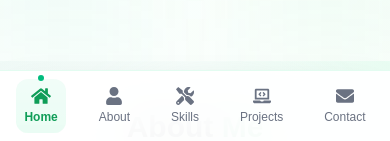
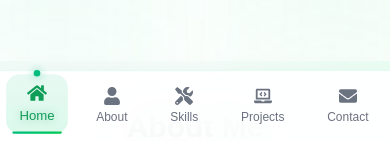
Before and after one commit to M-Hasnain-khan/Portfolio, a Next.js app: page /home in a window 390 px wide. Shown: the part 703-844 px from the top of the page. Built offline with nearby package versions, Linux system fonts and the light colour scheme.

Commit message:
Initial commit

```diff
--- a/src/components/header/Header.jsx
+++ b/src/components/header/Header.jsx
@@ -16,133 +16,88 @@ const Header = () => {
     { name: "Contact", href: "#contact", id: "contact", icon: FaEnvelope },
   ]
 
-  // Optimized scroll detection with Intersection Observer
+  // Fixed scroll detection
   useEffect(() => {
-    const observerOptions = {
-      root: null,
-      rootMargin: "-20% 0px -60% 0px",
-      threshold: 0.1,
-    }
+    const handleScroll = () => {
+      const sections = navLinks.map((link) => link.id)
+      const scrollPosition = window.scrollY + 100
 
-    const observerCallback = (entries) => {
-      entries.forEach((entry) => {
-        if (entry.isIntersecting) {
-          setActiveSection(entry.target.id)
+      for (let i = sections.length - 1; i >= 0; i--) {
+        const element = document.getElementById(sections[i])
+        if (element && element.offsetTop <= scrollPosition) {
+          setActiveSection(sections[i])
+          break
         }
-      })
-    }
+      }
 
-    const observer = new IntersectionObserver(observerCallback, observerOptions)
-
-    navLinks.forEach((link) => {
-      const element = document.getElementById(link.id)
-      if (element) {
-        observer.observe(element)
-      }
-    })
-
-    return () => observer.disconnect()
-  }, [])
-
-  // Optimized scroll detection for header background
-  useEffect(() => {
-    let ticking = false
-
-    const handleScroll = () => {
-      if (!ticking) {
-        requestAnimationFrame(() => {
-          setScrolled(window.scrollY > 50)
-          ticking = false
-        })
-        ticking = true
-      }
+      setScrolled(window.scrollY > 50)
     }
 
     window.addEventListener("scroll", handleScroll, { passive: true })
+    handleScroll() // Initial call
     return () => window.removeEventListener("scroll", handleScroll)
   }, [])
 
-  // Smooth scroll function
-  const handleNavClick = (e, href, id) => {
+  const handleNavClick = (e, id) => {
     e.preventDefault()
-    setActiveSection(id)
-
     const element = document.getElementById(id)
     if (element) {
       const headerHeight = window.innerWidth >= 768 ? 80 : 0
-      const elementPosition = element.getBoundingClientRect().top + window.pageYOffset
-      const offsetPosition = elementPosition - headerHeight
+      const offsetPosition = element.offsetTop - headerHeight
+      window.scrollTo({ top: offsetPosition, behavior: "smooth" })
+    }
+  }
 
-      window.scrollTo({
-        top: offsetPosition,
-        behavior: "smooth",
-      })
-    }
+  // Shared styles for active/hover states
+  const activeHoverStyles = {
+    color: "#0F9D58",
+    textShadow: "0 0 8px rgba(15, 157, 88, 0.4)",
+    scale: 1.05,
   }
 
   return (
     <>
-      {/* === DESKTOP HEADER ONLY === */}
+      {/* DESKTOP HEADER */}
       <motion.header
-        className={`fixed w-full top-0 z-50 border-b transition-all duration-300 ease-out hidden md:block ${
-          scrolled
-            ? "bg-white/95 backdrop-blur-xl shadow-lg border-emerald-200/30"
-            : "bg-white/80 backdrop-blur-md shadow-md border-emerald-200/20"
+        className={`fixed w-full top-0 z-50 border-b transition-all duration-300 hidden md:block ${
+          scrolled ? "bg-white/95 backdrop-blur-xl shadow-lg" : "bg-white/80 backdrop-blur-md shadow-md"
         }`}
         initial={{ y: -100 }}
         animate={{ y: 0 }}
-        transition={{
-          duration: 0.6,
-          ease: [0.23, 1, 0.32, 1],
-        }}
+        transition={{ duration: 0.5, ease: "easeOut" }}
       >
-        <div className="container mx-auto px-4 lg:px-8 py-4 flex justify-between items-center">
+        <div className="container mx-auto px-8 py-4 flex justify-between items-center">
           {/* Logo */}
           <motion.h1
-            className="text-2xl lg:text-3xl font-extrabold"
+            className="text-3xl font-bold"
             initial={{ opacity: 0, x: -30 }}
             animate={{ opacity: 1, x: 0 }}
-            transition={{
-              duration: 0.5,
-              delay: 0.2,
-              ease: [0.23, 1, 0.32, 1],
-            }}
+            transition={{ duration: 0.5, delay: 0.2 }}
           >
             <span className="text-gray-900">M-</span>
             <span className="text-emerald-600">Hasnain</span>
           </motion.h1>
 
           {/* Desktop Nav */}
-          <nav className="hidden md:flex space-x-6 lg:space-x-8">
-            {navLinks.map((link, index) => (
+          <nav className="flex space-x-8">
+            {navLinks.map((link) => (
               <motion.a
                 key={link.name}
                 href={link.href}
-                onClick={(e) => handleNavClick(e, link.href, link.id)}
-                className={`text-base lg:text-lg font-medium relative cursor-pointer transition-colors duration-200 ${
-                  activeSection === link.id ? "text-emerald-600" : "text-gray-700"
-                }`}
-                whileHover={{
-                  scale: 1.05,
-                  color: "#0F9D58",
-                }}
-                transition={{
-                  duration: 0.2,
-                  ease: [0.23, 1, 0.32, 1],
-                }}
+                onClick={(e) => handleNavClick(e, link.id)}
+                className="text-lg font-medium relative cursor-pointer"
+                animate={
+                  activeSection === link.id ? activeHoverStyles : { color: "#374151", textShadow: "none", scale: 1 }
+                }
+                whileHover={activeHoverStyles}
+                transition={{ duration: 0.2, ease: "easeOut" }}
               >
                 {link.name}
                 <motion.span
                   className="absolute left-0 bottom-0 h-0.5 bg-gradient-to-r from-emerald-500 to-green-500 rounded-full"
-                  initial={{ width: 0 }}
-                  animate={{
-                    width: activeSection === link.id ? "100%" : "0%",
-                  }}
+                  animate={{ width: activeSection === link.id ? "100%" : "0%" }}
                   whileHover={{ width: "100%" }}
-                  transition={{
-                    duration: 0.2,
-                    ease: [0.23, 1, 0.32, 1],
-                  }}
+                  transition={{ duration: 0.2, ease: "easeOut" }}
                 />
               </motion.a>
             ))}
@@ -151,121 +106,97 @@ const Header = () => {
           {/* CTA Button */}
           <motion.a
             href="#contact"
-            onClick={(e) => handleNavClick(e, "#contact", "contact")}
-            className="hidden md:block bg-gradient-to-r from-emerald-600 to-green-600 text-white px-6 py-2.5 rounded-full font-semibold text-sm lg:text-base shadow-lg cursor-pointer"
-            whileHover={{
-              scale: 1.05,
-              boxShadow: "0 8px 25px rgba(16, 185, 129, 0.3)",
-            }}
+            onClick={(e) => handleNavClick(e, "contact")}
+            className="bg-gradient-to-r from-emerald-600 to-green-600 text-white px-6 py-2.5 rounded-full font-semibold shadow-lg cursor-pointer"
+            whileHover={{ scale: 1.05, boxShadow: "0 8px 25px rgba(16, 185, 129, 0.3)" }}
             whileTap={{ scale: 0.98 }}
-            transition={{
-              duration: 0.2,
-              ease: [0.23, 1, 0.32, 1],
-            }}
+            transition={{ duration: 0.2 }}
           >
             Contact Me
           </motion.a>
         </div>
       </motion.header>
 
-      {/* === MOBILE/TABLET BOTTOM NAVIGATION ONLY === */}
+      {/* MOBILE BOTTOM NAV */}
       <motion.div
         className="fixed bottom-0 left-0 right-0 bg-white/95 backdrop-blur-xl shadow-2xl border-t border-emerald-200/30 md:hidden z-50"
         initial={{ y: 100 }}
         animate={{ y: 0 }}
-        transition={{
-          duration: 0.5,
-          delay: 0.3,
-          ease: [0.23, 1, 0.32, 1],
-        }}
+        transition={{ duration: 0.5, delay: 0.3 }}
       >
-        <div className="flex justify-around items-center py-2 px-1">
-          {navLinks.map((link, index) => (
+        <div className="flex justify-around items-center py-2">
+          {navLinks.map((link) => (
             <motion.a
               key={link.name}
               href={link.href}
-              onClick={(e) => handleNavClick(e, link.href, link.id)}
-              className={`flex flex-col items-center py-2 px-2 rounded-xl transition-all duration-200 cursor-pointer relative ${
+              onClick={(e) => handleNavClick(e, link.id)}
+              className="flex flex-col items-center py-2 px-3 rounded-xl cursor-pointer relative"
+              animate={
                 activeSection === link.id
-                  ? "text-emerald-600 bg-emerald-50/70"
-                  : "text-gray-500 hover:text-emerald-600 hover:bg-emerald-50/30"
-              }`}
+                  ? {
+                      color: "#0F9D58",
+                      scale: 1.1,
+                      y: -2,
+                      textShadow: "0 0 8px rgba(15, 157, 88, 0.4)",
+                      backgroundColor: "rgba(16, 185, 129, 0.1)",
+                    }
+                  : {
+                      color: "#6B7280",
+                      scale: 1,
+                      y: 0,
+                      textShadow: "none",
+                      backgroundColor: "transparent",
+                    }
+              }
               whileHover={{
+                color: "#0F9D58",
                 scale: 1.1,
                 y: -2,
+                textShadow: "0 0 8px rgba(15, 157, 88, 0.4)",
+                backgroundColor: "rgba(16, 185, 129, 0.1)",
               }}
               whileTap={{ scale: 0.95 }}
-              transition={{
-                duration: 0.2,
-                ease: [0.23, 1, 0.32, 1],
-              }}
-              initial={{ opacity: 0, y: 20 }}
-              animate={{ opacity: 1, y: 0 }}
-              style={{
-                transitionDelay: `${index * 0.1}s`,
-              }}
+              transition={{ duration: 0.2, ease: "easeOut" }}
             >
-              {/* Active indicator dot */}
+              {/* Active/Hover Glow Effect */}
               {activeSection === link.id && (
                 <motion.div
-                  className="absolute -top-1 w-1.5 h-1.5 bg-emerald-500 rounded-full"
+                  className="absolute inset-0 bg-gradient-to-t from-emerald-100/50 to-emerald-50/30 rounded-xl -z-10"
+                  initial={{ opacity: 0, scale: 0.8 }}
+                  animate={{ opacity: 1, scale: 1 }}
+                  transition={{ duration: 0.3 }}
+                />
+              )}
+
+              {/* Active Indicator Dot */}
+              {activeSection === link.id && (
+                <motion.div
+                  className="absolute -top-1 w-1.5 h-1.5 bg-emerald-500 rounded-full shadow-lg"
                   initial={{ scale: 0, opacity: 0 }}
                   animate={{ scale: 1, opacity: 1 }}
-                  transition={{
-                    duration: 0.3,
-                    ease: [0.23, 1, 0.32, 1],
-                  }}
+                  transition={{ duration: 0.3 }}
+                  style={{ boxShadow: "0 0 8px rgba(16, 185, 129, 0.6)" }}
                 />
               )}
 
               {/* Icon */}
-              <motion.div
-                className="mb-1"
-                animate={{
-                  scale: activeSection === link.id ? 1.1 : 1,
-                  color: activeSection === link.id ? "#0F9D58" : "inherit",
-                }}
-                transition={{
-                  duration: 0.2,
-                  ease: [0.23, 1, 0.32, 1],
-                }}
-              >
-                <link.icon className="text-lg" />
-              </motion.div>
+              <link.icon className="text-lg mb-1" />
 
               {/* Text */}
-              <motion.span
-                className="text-xs font-medium"
+              <span className="text-xs font-medium">{link.name}</span>
+
+              {/* Underline Animation */}
+              <motion.div
+                className="absolute bottom-0 left-1/2 transform -translate-x-1/2 h-0.5 bg-gradient-to-r from-emerald-500 to-green-500 rounded-full"
                 animate={{
-                  color: activeSection === link.id ? "#0F9D58" : "inherit",
-                  fontWeight: activeSection === link.id ? 600 : 500,
+                  width: activeSection === link.id ? "80%" : "0%",
+                  opacity: activeSection === link.id ? 1 : 0,
                 }}
-                transition={{
-                  duration: 0.2,
-                  ease: [0.23, 1, 0.32, 1],
-                }}
-              >
-                {link.name}
-              </motion.span>
-
-              {/* Active background glow */}
-              {activeSection === link.id && (
-                <motion.div
-                  className="absolute inset-0 bg-gradient-to-t from-emerald-100/50 to-transparent rounded-xl -z-10"
-                  initial={{ opacity: 0, scale: 0.8 }}
-                  animate={{ opacity: 1, scale: 1 }}
-                  transition={{
-                    duration: 0.3,
-                    ease: [0.23, 1, 0.32, 1],
-                  }}
-                />
-              )}
+                transition={{ duration: 0.2, ease: "easeOut" }}
+              />
             </motion.a>
           ))}
         </div>
-
-        {/* Bottom safe area for newer phones */}
-        <div className="h-safe-area-inset-bottom bg-white/95" />
       </motion.div>
     </>
   )
```
